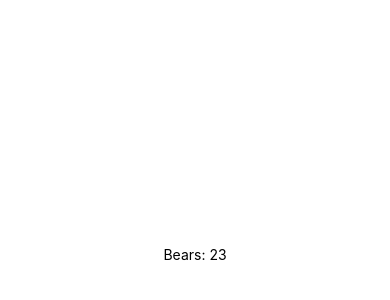
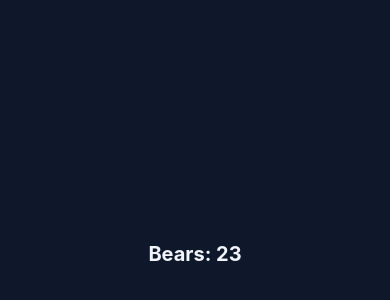
Before and after one commit to AtanasovCode/cycleventure-native, a React Native app: screen / in a window 390 px wide. Shown: the part 168-468 px from the top of the page. Built offline with nearby package versions, Linux system fonts and the light colour scheme.

Commit message:
installed nativewind

```diff
--- a/App.js
+++ b/App.js
@@ -7,18 +7,9 @@ export default function App() {
   const bears = useStore((state) => state.bears);
 
   return (
-    <View style={styles.container}>
-      <Text>Bears: {bears}</Text>
+    <View className="bg-slate-900 flex-1 items-center justify-center">
+      <Text className="text-slate-100 text-center font-bold text-xl">Bears: {bears}</Text>
       <StatusBar style="auto" />
     </View>
   );
 }
-
-const styles = StyleSheet.create({
-  container: {
-    flex: 1,
-    backgroundColor: '#fff',
-    alignItems: 'center',
-    justifyContent: 'center',
-  },
-});
--- a/babel.config.js
+++ b/babel.config.js
@@ -2,5 +2,6 @@ module.exports = function(api) {
   api.cache(true);
   return {
     presets: ['babel-preset-expo'],
+    plugins: ["nativewind/babel"],
   };
 };
--- a/package.json
+++ b/package.json
@@ -11,12 +11,14 @@
   "dependencies": {
     "expo": "~51.0.14",
     "expo-status-bar": "~1.12.1",
+    "nativewind": "^2.0.11",
     "react": "18.2.0",
     "react-native": "0.74.2",
     "zustand": "^4.5.2"
   },
   "devDependencies": {
-    "@babel/core": "^7.20.0"
+    "@babel/core": "^7.20.0",
+    "tailwindcss": "^3.3.2"
   },
   "private": true
 }
--- /dev/null
+++ b/tailwind.config.js
@@ -0,0 +1,13 @@
+/** @type {import('tailwindcss').Config} */
+module.exports = {
+  content: [
+    "./App.{js,jsx,ts,tsx}",
+    "./src/routes/**/*.{js,jsx,ts,tsx}",
+    "./src/components/**/*.{js,jsx,ts,tsx}",
+    "./src/utils/**/*.{js,jsx,ts,tsx}"
+  ],
+  theme: {
+    extend: {},
+  },
+  plugins: [],
+}
```
Also changed, not shown: 1 other file (tests, documents, lock files or other folders).
